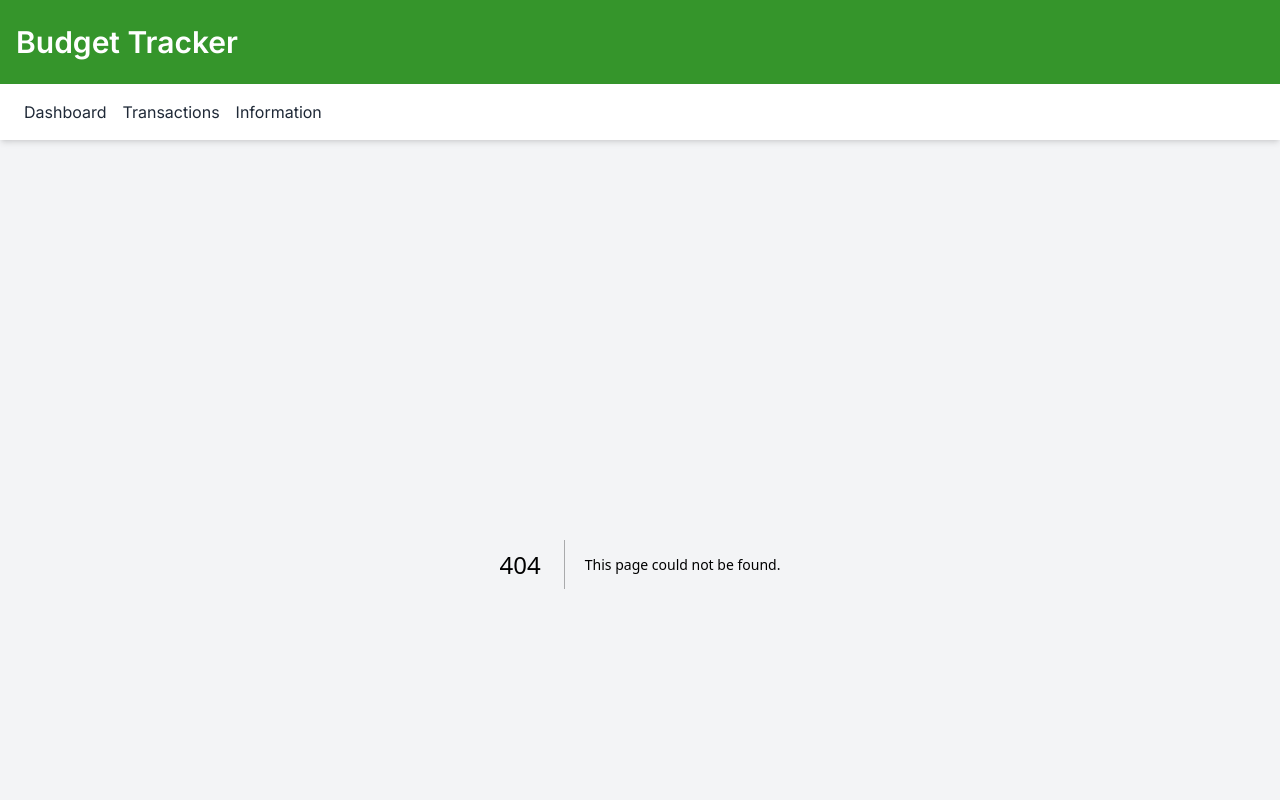
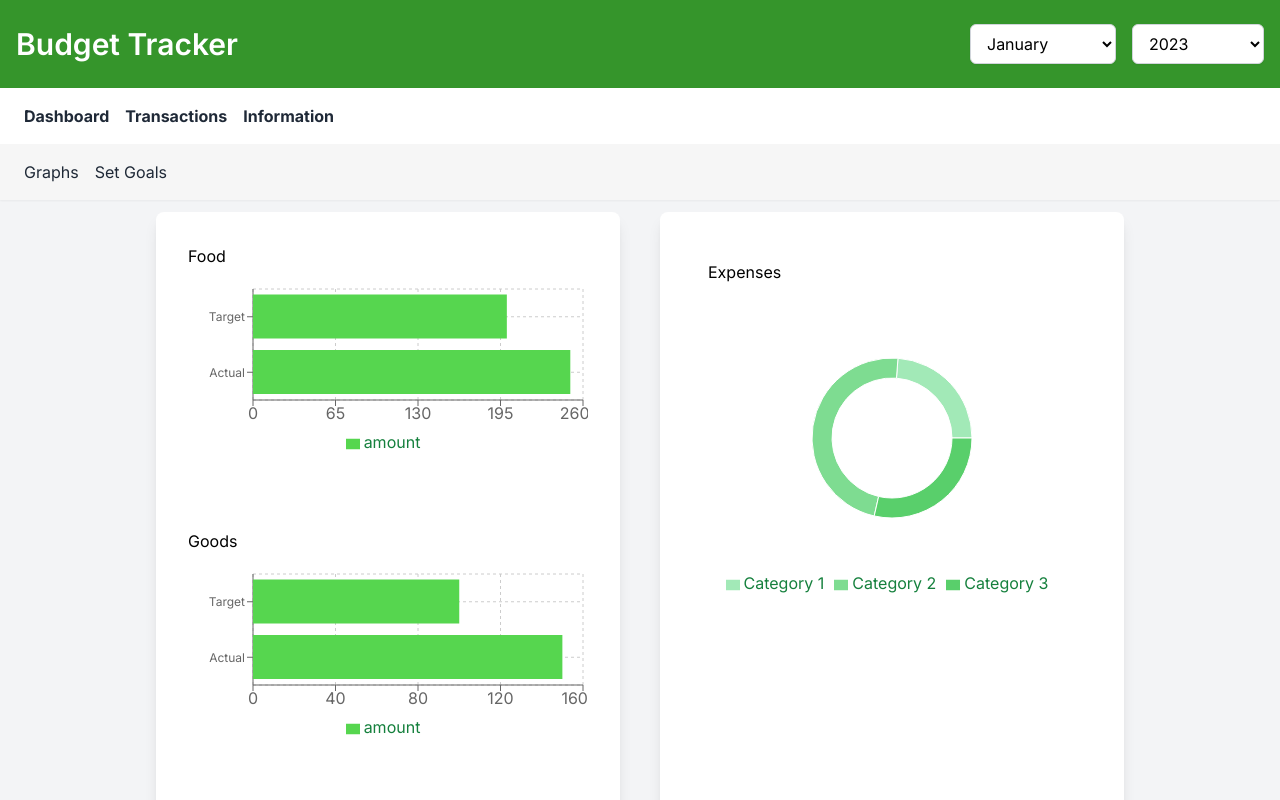
Before and after one commit to Jrwolf99/budget_tracker_next_app, a Next.js app: page /dashboard/graphs in a window 1280 px wide. Before the commit this address had no page. Shown: the top 800 px of the page. Built offline with nearby package versions, Linux system fonts and the light colour scheme.

Commit message:
made a new layout

```diff
--- /dev/null
+++ b/app/components/DatePicker.jsx
@@ -0,0 +1,66 @@
+'use client';
+import React from 'react';
+
+function DatePicker({
+  selectedMonth,
+  storeSelectedMonth,
+  selectedYear,
+  storeSelectedYear,
+}) {
+  const months = [
+    'January',
+    'February',
+    'March',
+    'April',
+    'May',
+    'June',
+    'July',
+    'August',
+    'September',
+    'October',
+    'November',
+    'December',
+  ];
+  const years = Array.from(
+    { length: 5 },
+    (_, i) => new Date().getFullYear() - i
+  );
+
+  return (
+    <div className="flex space-x-4 text-black">
+      <select
+        className="bg-white border border-gray-300 rounded-md shadow-sm px-3 py-2 focus:outline-none focus:ring-2 focus:ring-blue-600"
+        value={selectedMonth}
+        onChange={(e) => {
+          storeSelectedMonth(e.target.value);
+          window.location.reload();
+        }}
+      >
+        <option value="">Select Month</option>
+        {months.map((month, index) => (
+          <option key={index} value={index + 1}>
+            {month}
+          </option>
+        ))}
+      </select>
+
+      <select
+        className="bg-white border border-gray-300 rounded-md shadow-sm px-3 py-2 focus:outline-none focus:ring-2 focus:ring-blue-600"
+        value={selectedYear}
+        onChange={(e) => {
+          storeSelectedYear(e.target.value);
+          window.location.reload();
+        }}
+      >
+        <option value="">Select Year</option>
+        {years.map((year, index) => (
+          <option key={index} value={year}>
+            {year}
+          </option>
+        ))}
+      </select>
+    </div>
+  );
+}
+
+export default DatePicker;
--- /dev/null
+++ b/app/components/Header.jsx
@@ -0,0 +1,60 @@
+'use client';
+
+import Link from 'next/link';
+
+import React, { useState, useEffect } from 'react';
+import useLocalStorage from '../utility_hooks/useLocalStorage';
+import DatePicker from './DatePicker';
+
+export default function Header() {
+  const [selectedMonth, storeSelectedMonth] = useLocalStorage(
+    'selectedMonth',
+    '1'
+  );
+  const [selectedYear, storeSelectedYear] = useLocalStorage(
+    'selectedYear',
+    '2023'
+  );
+
+  return (
+    <div>
+      <header className="bg-primaryDark text-white py-6 px-4 shadow-md flex justify-between items-center">
+        <h1 className="text-3xl font-semibold">Budget Tracker</h1>
+        <DatePicker
+          storeSelectedMonth={storeSelectedMonth}
+          storeSelectedYear={storeSelectedYear}
+          selectedMonth={selectedMonth}
+          selectedYear={selectedYear}
+        />
+      </header>
+      <nav className="bg-white font-bold shadow-md py-4 px-6">
+        <ul className="flex space-x-4">
+          <li>
+            <Link
+              href="/dashboard/graphs"
+              className="text-gray-800 hover:text-primaryHover"
+            >
+              Dashboard
+            </Link>
+          </li>
+          <li>
+            <Link
+              href="/transactions"
+              className="text-gray-800 hover:text-primaryHover"
+            >
+              Transactions
+            </Link>
+          </li>
+          <li>
+            <Link
+              href="/information"
+              className="text-gray-800 hover:text-primaryHover"
+            >
+              Information
+            </Link>
+          </li>
+        </ul>
+      </nav>
+    </div>
+  );
+}
--- /dev/null
+++ b/app/dashboard/layout.js
@@ -0,0 +1,30 @@
+import Link from 'next/link';
+import React from 'react';
+
+export default function DashboardLayout({ children }) {
+  return (
+    <>
+      <nav className="bg-[#f6f6f6] shadow-sm py-4 px-6 mb-3">
+        <ul className="flex space-x-4">
+          <li>
+            <Link
+              href="/dashboard/graphs"
+              className="text-gray-800 hover:text-primaryHover"
+            >
+              Graphs
+            </Link>
+          </li>
+          <li>
+            <Link
+              href="/dashboard/set_goals"
+              className="text-gray-800 hover:text-primary"
+            >
+              Set Goals
+            </Link>
+          </li>
+        </ul>
+      </nav>
+      <div>{children}</div>
+    </>
+  );
+}
--- /dev/null
+++ b/app/dashboard/set_goals/page.jsx
@@ -0,0 +1,5 @@
+import React from 'react';
+
+export default function SetGoalsPage() {
+  return <div>SetGoalsPage</div>;
+}
--- a/app/layout.js
+++ b/app/layout.js
@@ -1,6 +1,6 @@
 import './globals.css';
 import { Inter } from 'next/font/google';
-import Link from 'next/link';
+import Header from './components/Header';
 
 const inter = Inter({ subsets: ['latin'] });
 
@@ -13,42 +13,8 @@ export default function RootLayout({ children }) {
   return (
     <html lang="en">
       <body className={inter.className}>
-        <section className="min-h-screen bg-gray-100">
-          <header className="bg-primaryDark text-white py-6 px-4 shadow-md">
-            <h1 className="text-3xl font-semibold">Budget Tracker</h1>
-          </header>
-
-          <nav className="bg-white shadow-md py-4 px-6">
-            <ul className="flex space-x-4">
-              <li>
-                <Link
-                  href="/dashboard"
-                  className="text-gray-800 hover:text-primary"
-                >
-                  Dashboard
-                </Link>
-              </li>
-              <li>
-                <Link
-                  href="/transactions"
-                  className="text-gray-800 hover:text-primaryHover"
-                >
-                  Transactions
-                </Link>
-              </li>
-              <li>
-                <Link
-                  href="/information"
-                  className="text-gray-800 hover:text-primaryHover"
-                >
-                  Information
-                </Link>
-              </li>
-            </ul>
-          </nav>
-
-          <main className="p-6">{children}</main>
-        </section>
+        <Header />
+        <section className="min-h-screen bg-gray-100">{children}</section>
       </body>
     </html>
   );
--- a/app/transactions/components/TransactionRow.jsx
+++ b/app/transactions/components/TransactionRow.jsx
@@ -1,61 +1,69 @@
-import React from 'react'
+import React, { useEffect } from 'react';
 import useFormat from '../../utility_hooks/useFormat';
 import { useState } from 'react';
 import InputWithTimer from './InputWithTimer';
 import usePut from '@/app/utility_hooks/usePut';
-import CreatableSelect from 'react-select/creatable';
-export default function TransactionRow({transaction}) {
+import useGet from '@/app/utility_hooks/useGet';
+import Select from 'react-select';
+export default function TransactionRow({ transaction }) {
+  const { formatDate } = useFormat();
 
-    const { formatDate } = useFormat();
   const { putData: updateRowNotes } = usePut('/transactions/update_row_notes');
-    const { putData: updateRowCategory } = usePut('/transactions/update_row_category');
+  const { putData: updateRowCategory } = usePut(
+    '/transactions/update_row_category'
+  );
+  const { data: listOfCategories, loading } = useGet('/categories');
+
   const [notes, setNotes] = useState(transaction.notes);
-    const [options, setOptions] = useState(transaction.list_of_categories);
-    const [selectedOption, setSelectedOption] = useState({ label: transaction.category, value: transaction.category });
+  const [options, setOptions] = useState();
+  const [selectedOption, setSelectedOption] = useState();
+
+  useEffect(() => {
+    if (!loading) {
+      setOptions(
+        listOfCategories.map((category) => ({
+          value: category.category_name,
+          label: category.category_name,
+        }))
+      );
+    }
+  }, [loading, listOfCategories]);
 
   const handleCategorySelectChange = (selectedOption) => {
     updateRowCategory({
       id: transaction.id,
-        category: selectedOption.label
+      category: selectedOption.label,
     });
     setSelectedOption(selectedOption);
-    }
-
-    const handleCreateOption = (inputValue) => {
-        const newOption = {
-            label: inputValue,
-            value: inputValue
   };
-        setOptions((prev) => [...prev, newOption]);
-        handleCategorySelectChange(newOption);
-    };
-
 
   return (
     <>
       <td className="px-4 py-2 text-sm">{transaction.description}</td>
       <td className="px-4 py-2">
-            <InputWithTimer timerEndFunction={() => {
+        <InputWithTimer
+          timerEndFunction={() => {
             updateRowNotes({
               id: transaction.id,
-                  notes: notes
+              notes: notes,
             });
-            }} value={notes} setValue={setNotes} />
+          }}
+          value={notes}
+          setValue={setNotes}
+        />
       </td>
       <td className="px-4 py-2">{transaction.amount}</td>
       <td className="px-4 py-2">
-            <CreatableSelect
+        <Select
           name="colors"
-              defaultValue={{ label: transaction.category, value: transaction.category }}
           options={options}
           className="text-sm min-w-[200px]"
           classNamePrefix="select"
           onChange={handleCategorySelectChange}
-              onCreateOption={handleCreateOption}
           value={selectedOption}
         />
       </td>
       <td className="px-4 py-2">{formatDate(transaction.transaction_date)}</td>
     </>
-  )
+  );
 }
--- a/app/transactions/components/alltransactions.jsx
+++ b/app/transactions/components/alltransactions.jsx
@@ -1,22 +1,24 @@
 import React, { useEffect } from 'react';
+import useLocalStorage from '@/app/utility_hooks/useLocalStorage';
 import { useState } from 'react';
 import TransactionRow from './TransactionRow';
 import useGet from '../../utility_hooks/useGet';
 
+const AllTransactions = () => {
+  const [month, setMonth] = useLocalStorage('selectedMonth');
+  const [year, setYear] = useLocalStorage('selectedYear');
 
-
-const AllTransactions = () => {
-
-  const {data} = useGet('/transactions')
+  const { data } = useGet(`/transactions?month=${month}&year=${year}`);
 
   const [transactions, setTransactions] = useState(null);
+
   useEffect(() => {
     setTransactions(data);
   }, [data]);
 
   return (
-    <div className="p-8 shadow-lg rounded-lg bg-white overflow-x-auto">
-      <table className="table-auto w-full text-left whitespace-no-wrap">
+    <div className="p-8 mx-8 shadow-lg rounded-lg bg-white overflow-x-auto">
+      <table className="table-auto w-full text-left">
         <thead>
           <tr>
             <th className="px-4 py-2">Description</th>
--- a/app/transactions/components/upload.jsx
+++ b/app/transactions/components/upload.jsx
@@ -1,13 +1,13 @@
 import usePost from '@/app/utility_hooks/usePost';
 import React, { useState } from 'react';
-import {useRouter} from 'next/navigation';
+import { useRouter } from 'next/navigation';
 
 const UploadCSVBox = () => {
   const [selectedFile, setSelectedFile] = useState(null);
 
   const router = useRouter();
 
-  const {postDataFileUpload: postCSV }= usePost('/transactions/upload');
+  const { postDataFileUpload: postCSV } = usePost('/transactions/upload');
 
   const handleFileChange = (event) => {
     const file = event.target.files[0];
@@ -24,9 +24,12 @@ const UploadCSVBox = () => {
   };
 
   return (
-      <div className="p-8 shadow-lg rounded-lg bg-white w-96">
+    <div className="p-8 shadow-lg rounded-lg bg-white w-96 m-4">
       <div className="flex flex-col space-y-4">
-          <label htmlFor="csvFile" className="text-sm font-semibold text-gray-600">
+        <label
+          htmlFor="csvFile"
+          className="text-sm font-semibold text-gray-600"
+        >
           Upload Bank Transaction CSV File
         </label>
         <input
--- /dev/null
+++ b/app/utility_hooks/useLocalStorage.js
@@ -0,0 +1,33 @@
+import { useState, useEffect } from 'react';
+
+const useLocalStorage = (key, initialValue = null) => {
+  const readValue = () => {
+    const item = window.localStorage.getItem(key);
+    return item ? JSON.parse(item) : initialValue;
+  };
+
+  const [storedValue, setStoredValueState] = useState(readValue);
+
+  const setStoredValue = (newValue) => {
+    // Save state
+    setStoredValueState(newValue);
+    // Save to local storage
+    window.localStorage.setItem(key, JSON.stringify(newValue));
+  };
+
+  useEffect(() => {
+    const handleStorageChange = () => {
+      setStoredValueState(readValue());
+    };
+
+    window.addEventListener('storage', handleStorageChange);
+
+    return () => {
+      window.removeEventListener('storage', handleStorageChange);
+    };
+  }, [key]);
+
+  return [storedValue, setStoredValue];
+};
+
+export default useLocalStorage;
--- a/next.config.js
+++ b/next.config.js
@@ -3,7 +3,7 @@ module.exports = {
     return [
       {
         source: '/',
-        destination: '/dashboard',
+        destination: '/dashboard/graphs',
         permanent: true,
       },
     ];
```
Also changed, not shown: app/dashboard/graphs/page.jsx (renamed from app/dashboard/page.jsx, +4 -5 lines), app/transactions/page.jsx (+6 -8 lines). Lines whose indentation alone changed are shown as unchanged.
